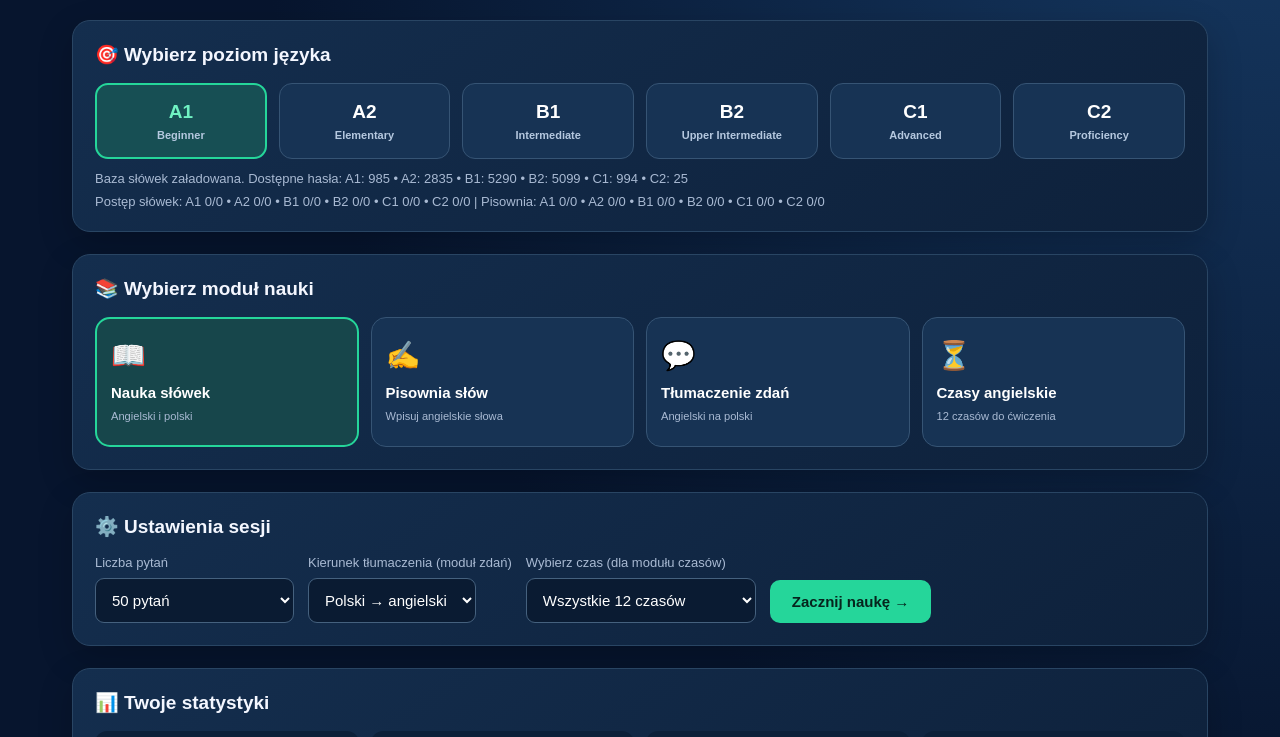
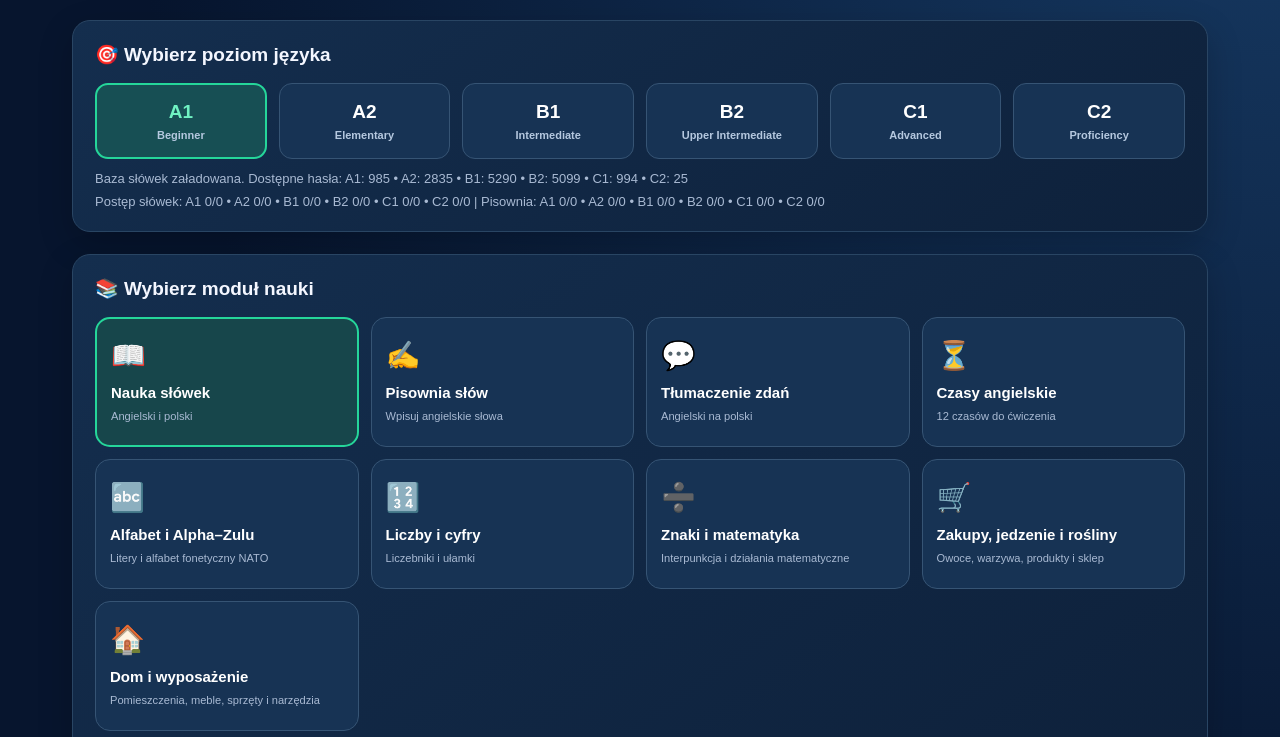
Before and after one commit to PioEdinSco1/EngliQuest, a plain HTML site: page index.html in a window 1280 px wide. Shown: the part 215-952 px from the top of the page. Drawn offline with Linux system fonts and the light colour scheme.

Commit message:
Add alphabet, numbers, symbols, shopping and home learning modules

```diff
--- a/index.html
+++ b/index.html
@@ -91,6 +91,11 @@ footer{text-align:center;color:#8197b4;padding:25px;font-size:12px}
    <button class="module" data-mode="spelling"><span class="emoji">✍️</span><strong>Pisownia słów</strong><small>Wpisuj angielskie słowa</small></button>
    <button class="module" data-mode="sentences"><span class="emoji">💬</span><strong>Tłumaczenie zdań</strong><small>Angielski na polski</small></button>
    <button class="module" data-mode="tenses"><span class="emoji">⏳</span><strong>Czasy angielskie</strong><small>12 czasów do ćwiczenia</small></button>
+    <button class="module" data-mode="topic-alphabet"><span class="emoji">🔤</span><strong>Alfabet i Alpha–Zulu</strong><small>Litery i alfabet fonetyczny NATO</small></button>
+    <button class="module" data-mode="topic-numbers"><span class="emoji">🔢</span><strong>Liczby i cyfry</strong><small>Liczebniki i ułamki</small></button>
+    <button class="module" data-mode="topic-symbols"><span class="emoji">➗</span><strong>Znaki i matematyka</strong><small>Interpunkcja i działania matematyczne</small></button>
+    <button class="module" data-mode="topic-shopping"><span class="emoji">🛒</span><strong>Zakupy, jedzenie i rośliny</strong><small>Owoce, warzywa, produkty i sklep</small></button>
+    <button class="module" data-mode="topic-home"><span class="emoji">🏠</span><strong>Dom i wyposażenie</strong><small>Pomieszczenia, meble, sprzęty i narzędzia</small></button>
   </div>
  </section>
 
@@ -154,6 +159,8 @@ footer{text-align:center;color:#8197b4;padding:25px;font-size:12px}
 
 <script src="data/sentence-bank.js"></script>
 <script src="data/tense-bank.js"></script>
+<script src="data/topic-alphabet.js"></script>
+<script src="data/topic-banks.js"></script>
 <script>
 const bank={
  words:[
```
